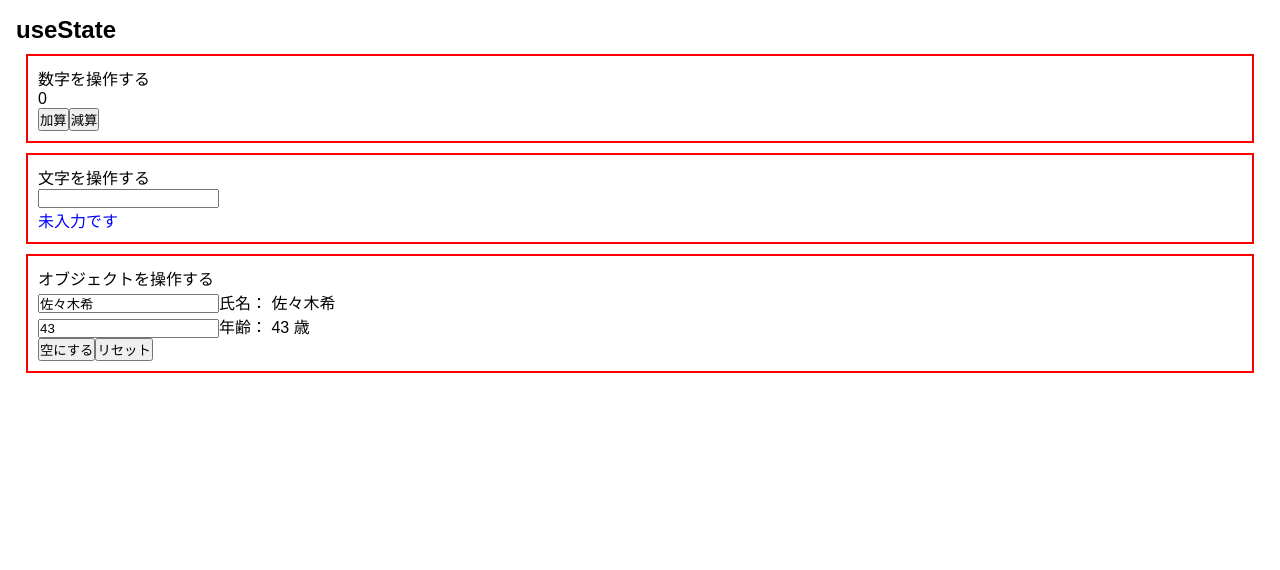
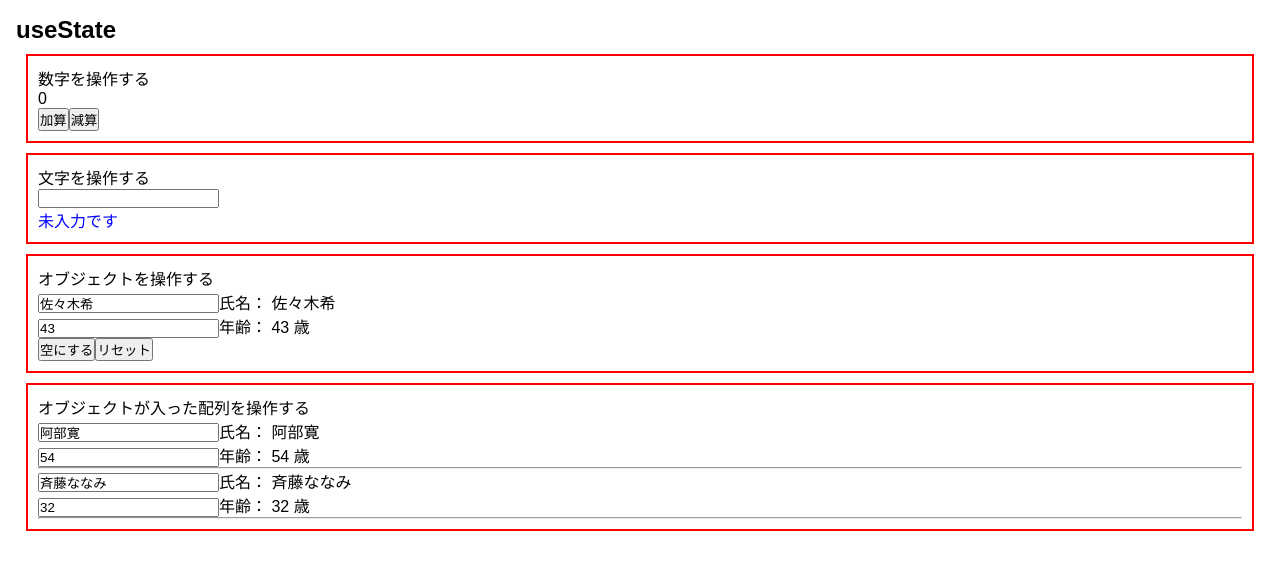
Before and after one commit to keroro0402/Next_Docker_App, a Next.js app in the folder web/: page /01_useState in a window 1280 px wide. Shown: the top 570 px of the page. Built offline with nearby package versions, Linux system fonts and the light colour scheme.

Commit message:
useState04用データ作成

```diff
--- /dev/null
+++ b/web/src/app/01_useState/components/useState04.tsx
@@ -0,0 +1,39 @@
+'use client';
+
+import React, { useState } from 'react';
+import { forUseState04Data, Obj2 } from '../data/index';
+
+const UseState03 = () => {
+  const [state, setState] = useState<Obj2[]>(forUseState04Data);
+
+  const input = (e: React.ChangeEvent<HTMLInputElement>) => {
+    setState(
+      state.map((obj) => {
+        return Number(e.target.id) === obj.id ? { ...obj, [e.target.name]: e.target.value } : obj;
+      })
+    );
+  };
+
+  return (
+    <>
+      <p>オブジェクトが入った配列を操作する</p>
+      {state.map((obj) => {
+        return (
+          <div key={obj.id}>
+            <div>
+              <input type='text' id={`${obj.id}`} value={obj.name} onChange={input} name='name' />
+              氏名： {obj.name || <span style={{ color: 'blue' }}>未入力です</span>}
+            </div>
+            <div>
+              <input type='number' id={`${obj.id}`} value={obj.age} onChange={input} name='age' />
+              年齢： {obj.age || <span style={{ color: 'blue' }}>未入力です</span>} {obj.age && '歳'}
+            </div>
+            <hr></hr>
+          </div>
+        );
+      })}
+    </>
+  );
+};
+
+export default UseState03;
--- a/web/src/app/01_useState/data/index.ts
+++ b/web/src/app/01_useState/data/index.ts
@@ -2,11 +2,30 @@ interface Obj {
   name: string;
   age: number | string;
 }
+
+type Obj2 = {
+  id: number;
+  name: string;
+  age: number | string;
+};
 
 const forUseState03Data: Obj = {
   name: '佐々木希',
   age: 43,
 };
 
-export type { Obj };
-export { forUseState03Data };
+const forUseState04Data: Obj2[] = [
+  {
+    id: 1,
+    name: '阿部寛',
+    age: 54,
+  },
+  {
+    id: 2,
+    name: '斉藤ななみ',
+    age: 32,
+  },
+];
+
+export type { Obj, Obj2 };
+export { forUseState03Data, forUseState04Data };
--- a/web/src/app/01_useState/page.tsx
+++ b/web/src/app/01_useState/page.tsx
@@ -1,6 +1,7 @@
 import UseState01 from './components/useState01';
 import UseState02 from './components/useState02';
 import UseState03 from './components/useState03';
+import UseState04 from './components/useState04';
 import '../globals.css';
 export default function UseState() {
   return (
@@ -15,6 +16,9 @@ export default function UseState() {
       <div className='card'>
         <UseState03 />
       </div>
+      <div className='card'>
+        <UseState04 />
+      </div>
     </>
   );
 }
```
